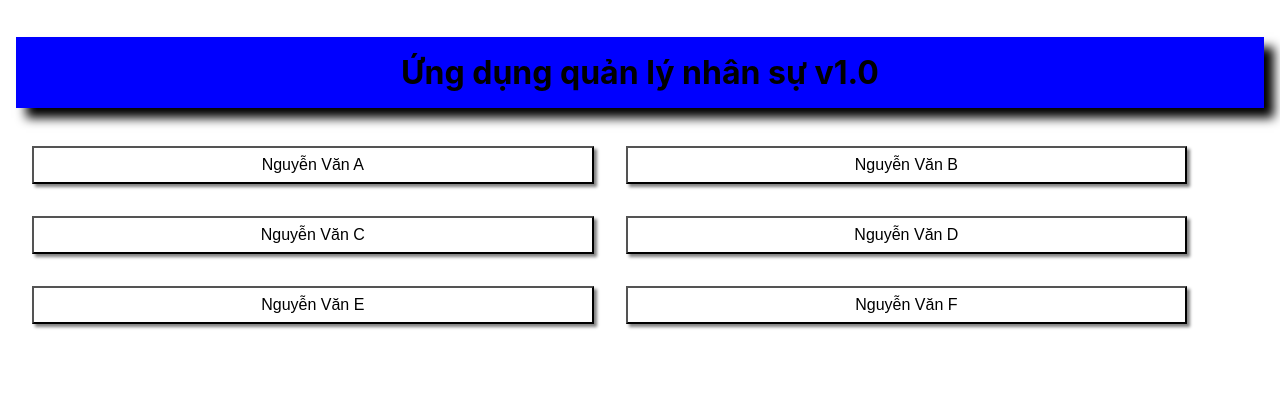
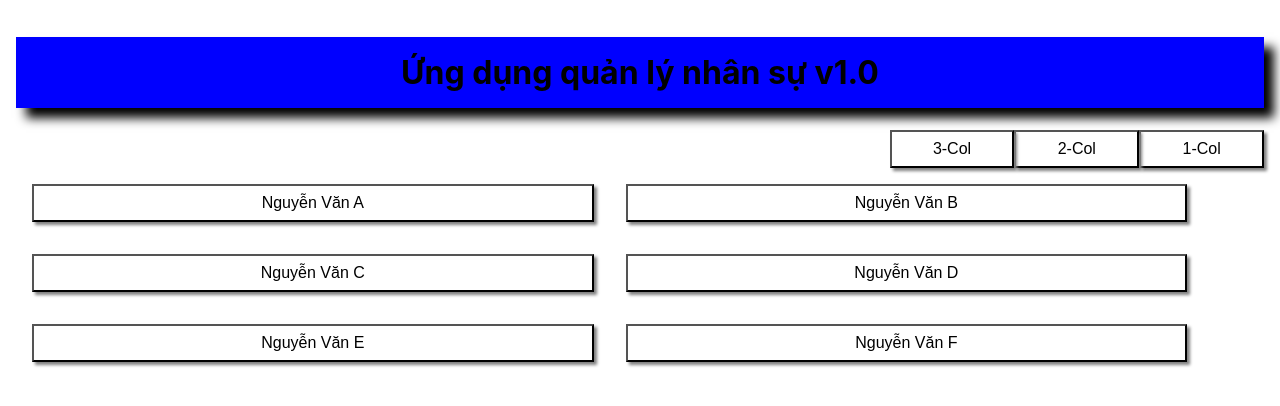
Before and after one commit to Sybui883/funix, a React (Create React App) app: page / in a window 1280 px wide. Shown: the top 406 px of the page. Built offline with nearby package versions, Linux system fonts and the light colour scheme.

Commit message:
update code 8

```diff
--- a/src/App.css
+++ b/src/App.css
@@ -72,7 +72,6 @@ button:hover {
   width: 45%;
   margin: 1em;
   float: left;
-  text-align: center;
 }
 
 #staffs {
@@ -80,6 +79,17 @@ button:hover {
   padding:0 1em;
   box-shadow: 3px 3px 3px gray;
 
+}
+
+#col {
+  width: 100%;
+  display: table;
+}
+
+#col button {
+  display: table;
+  float: right;
+  width: 10%;
 }
 
 /* Mobile */
--- a/src/App.js
+++ b/src/App.js
@@ -3,11 +3,13 @@ import { STAFFS, DEPARTMENTS, ROLE } from "./StaffListComponent/staffs";
 import "./App.css";
 import StaffList from "./StaffListComponent/StaffList";
 import React from "react";
+import Col from "./StaffListComponent/Col";
 
 function App() {
   return (
     <React.Fragment>
       <h1>Ứng dụng quản lý nhân sự v1.0</h1>
+      <Col />
       <div id="wrapper">
         {STAFFS.map((STAFFS) => (
           <StaffList
--- /dev/null
+++ b/src/StaffListComponent/Col.js
@@ -0,0 +1,11 @@
+function Col() {
+    return (
+        <div id="col">
+        <button>1-Col</button>
+        <button>2-Col</button>
+        <button>3-Col</button>
+        </div>
+    )
+
+}
+export default Col;
```
